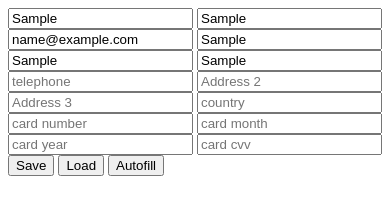
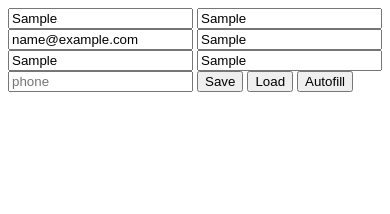
Before and after one commit to Raj14619/supreme-autofiller-chrome-extension, a browser extension: page ext/index.html in a window 390 px wide. Both pictures are taken after typing "Sample", "Sample", "name@example.com", "Sample", "Sample", "Sample" into the empty fields and a click on the button "Save". Drawn offline with Linux system fonts and the light colour scheme.

Commit message:
phone working now

```diff
--- a/content.js
+++ b/content.js
@@ -7,6 +7,7 @@ chrome.runtime.onMessage.addListener(
             document.getElementById("shipping-address1").value = request.address;
             document.getElementById("TextField2").value = request.city;
             document.getElementById("TextField3").value = request.postcode;
+            document.getElementById("TextField4").value = request.phone;
 
             /*
             document.getElementById("order_email").value = request.email;
--- a/ext/index.html
+++ b/ext/index.html
@@ -7,16 +7,9 @@
         <input type="text" id="address" placeholder="address">
         <input type="text" id="city" placeholder="city">
         <input type="text" id="postcode" placeholder="postcode">
+        <input type="text" id="phone" placeholder="phone">
 
 
-        <input type="text" id="tele" placeholder="telephone">
-        <input type="text" id="address_2" placeholder="Address 2">
-        <input type="text" id="address_3" placeholder="Address 3">
-        <input type="text" id="country" placeholder="country">
-        <input type="text" id="card_number" placeholder="card number">
-        <input type="text" id="card_month" placeholder="card month">
-        <input type="text" id="card_year" placeholder="card year">
-        <input type="text" id="card_cvv" placeholder="card cvv">
         <button id="save">Save</button>
         <button id="load">Load</button>
         <button id="autofill">Autofill</button>
--- a/ext/script.js
+++ b/ext/script.js
@@ -7,7 +7,8 @@ document.getElementById('autofill').addEventListener('click', () =>{
         email: document.getElementById('email').value,
         address: document.getElementById('address').value,
         city: document.getElementById('city').value,
-        postcode: document.getElementById('postcode').value
+        postcode: document.getElementById('postcode').value,
+        phone: document.getElementById('phone').value
 
         /*email: document.getElementById('email').value,
         telephone: document.getElementById('telephone').value,
@@ -34,7 +35,9 @@ document.getElementById('save').addEventListener('click', () => {
         email: document.getElementById('email').value,
         address: document.getElementById('address').value,
         city: document.getElementById('city').value,
-        postcode: document.getElementById('postcode').value
+        postcode: document.getElementById('postcode').value,
+        phone: document.getElementById('phone').value
+
 
       }, function() {
         console.log("Saved")
@@ -49,17 +52,17 @@ document.getElementById('load').addEventListener('click', () => {
       'email',
       'address',
       'city',
-      'postcode'
+      'postcode',
+      'phone'
   ], function(result) {
     document.getElementById('first_name').value = result.firstname,
     document.getElementById('last_name').value = result.lastname,
     document.getElementById('email').value = result.email,
     document.getElementById('address').value = result.address,
     document.getElementById('city').value = result.city,
-    document.getElementById('postcode').value = result.postcode
+    document.getElementById('postcode').value = result.postcode,
+    document.getElementById('phone').value = result.phone
+
 
   })
 })
-
-
-document.URL
```
